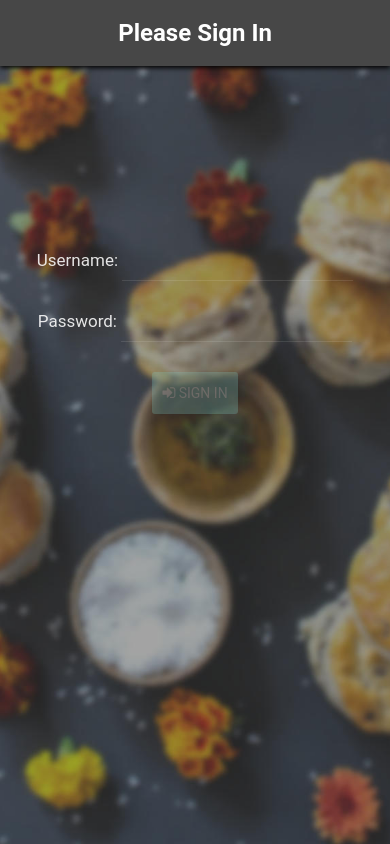
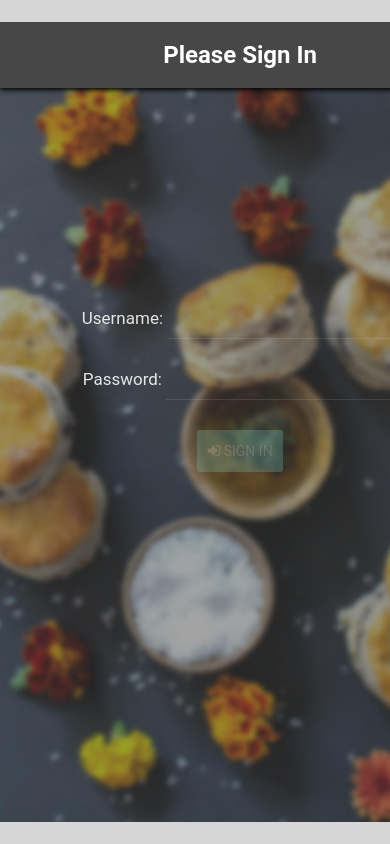
Before and after one commit to jeremygooch/smart-grocery, a PHP site: page / in a window 390 px wide; the page is wider, and only the part inside the window is pictured. Run offline with PHP 8.4, Linux system fonts and the light colour scheme.

Commit message:
Added body resizing to force mobile experience.

```diff
--- a/css/smart-grocery.css
+++ b/css/smart-grocery.css
@@ -133,6 +133,24 @@
 
 .reviewProgress:hover, .reviewProgress:active {
     opacity: .5;
+}
+
+/* Set the mobile preview mode up */
+@media screen and (orientation:landscape) and (min-height:768px) {
+    body {
+        width: 480px;
+        height: 800px;
+        margin: auto;
+        background: #D6D6D6;
+    }
+}
+@media screen and (orientation:portrait) and (min-width:320px) {
+    body {
+        width: 480px;
+        height: 800px;
+        margin: auto;
+        background: #D6D6D6;
+    }
 }
 
 /* ************************************************* */
```
